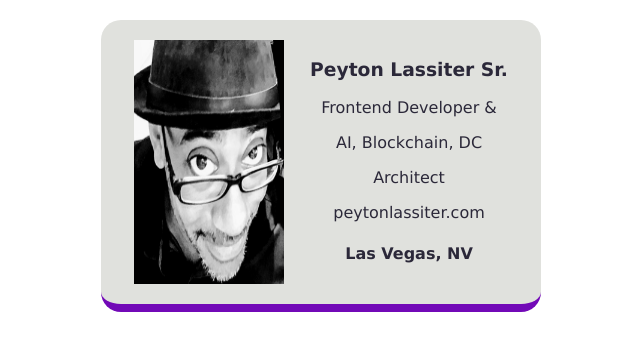
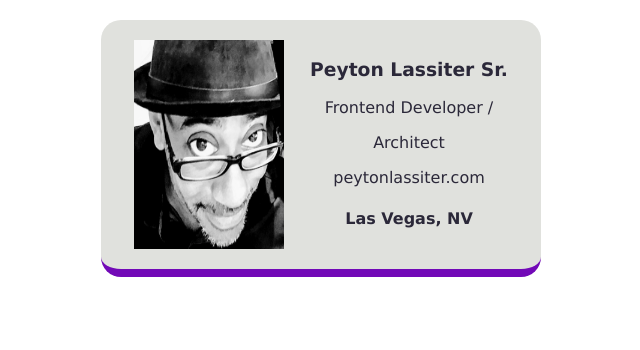
Before and after one commit to notyep/business-card, a website built with Vite: page index.html in a window 1280 px wide. Shown: the whole page, without its empty margins (319-959 px from the left). Built offline with nearby package versions, Linux system fonts and the light colour scheme.

Commit message:
Update index.html

```diff
--- a/index.html
+++ b/index.html
@@ -7,8 +7,7 @@
             <img class="avatar" src="images/melinkedin.jpg">
             <div >
                 <h3>Peyton Lassiter Sr.</h3>
-                <p>Frontend Developer &</p>
-                <p>AI, Blockchain, DC</p>
+                <p>Frontend Developer /</p>
                 <p>Architect</p>
                 <p>peytonlassiter.com</p>
                 <h4>Las Vegas, NV</h4>
```
